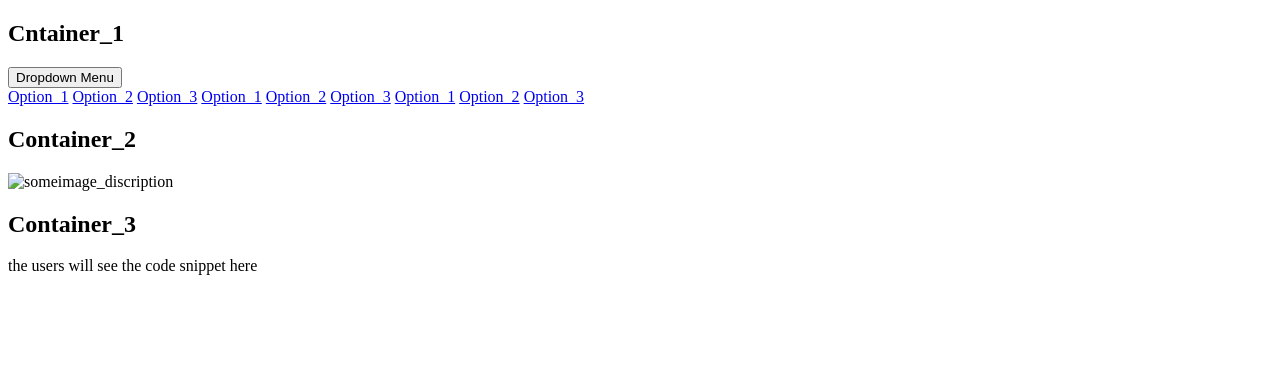
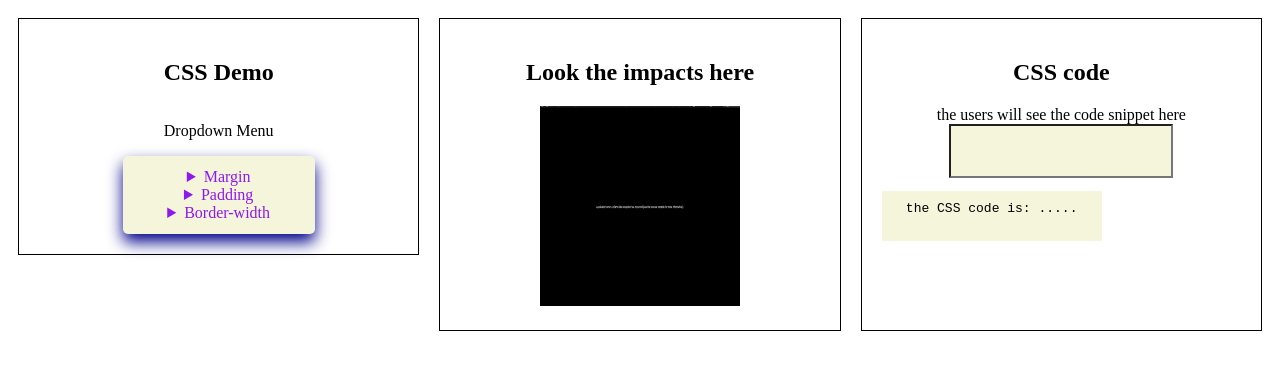
Before and after one commit to designftw/hw4-yonas39, a plain HTML site: page css-demo/index.html in a window 1280 px wide. Drawn offline with Linux system fonts and the light colour scheme.

Commit message:
Changed to margin, padding, and border-width

```diff
--- a/css-demo/index.html
+++ b/css-demo/index.html
@@ -2,43 +2,110 @@
 <html lang="en">
   <head>
     <meta charset="UTF-8" />
-    <title><!-- CSS Feature Demo name here --></title>
+    <title><!-- CSS Feature Demo name here --> CSS DEMO</title>
+    <meta name="viewport" content="width=device-width" />
+    <link rel="stylesheet" href="style.css" />
   </head>
   <body>
     <!-- <span>
       <input type="range" min="0" max="100" value="5" />
     </span> -->
-    <div class="Container">
+    <div class="container">
       <div class="all_containers container_1 left">
-        <h2>Cntainer_1</h2>
+        <h2>CSS Demo</h2>
         <div class="dropdown">
-          <button>Dropdown Menu</button>
+          <!-- <button>Dropdown Menu</button> -->
+          <p>Dropdown Menu</p>
           <div class="Dropdown_content">
-            <a href="#"> Option_1</a>
-            <a href="#"> Option_2</a>
-            <a href="#"> Option_3</a>
-            <!--  -->
-            <a href="#"> Option_1</a>
-            <a href="#"> Option_2</a>
-            <a href="#"> Option_3</a>
-            <!--  -->
-            <a href="#"> Option_1</a>
-            <a href="#"> Option_2</a>
-            <a href="#"> Option_3</a>
+            <details>
+              <summary>Margin</summary>
+              <label for="range"> Margin-top : </label>
+              <input type="range" min="0" max="100" value="5" />
+              <br />
+
+              <label for="range"> Margin-right : </label>
+              <input type="range" min="0" max="100" value="5" />
+              <br />
+
+              <label for="range"> Margin-bottom :</label>
+              <input type="range" min="0" max="100" value="10" />
+              <br />
+
+              <label for="range"> Margin-left :</label>
+              <input type="range" min="0" max="100" value="10" />
+            </details>
+
+            <details>
+              <summary>Padding</summary>
+              <label for="range"> Padding-top :</label>
+              <input type="range" min="0" max="100" value="10" />
+              <br />
+
+              <label for="range"> Padding-right :</label>
+              <input type="range" min="0" max="100" value="10" />
+              <br />
+
+              <label for="range"> Padding-bottom :</label>
+              <input type="range" min="0" max="100" value="10" />
+              <br />
+
+              <label for="range"> Padding-left :</label>
+              <input type="range" min="0" max="100" value="10" />
+            </details>
+
+            <details>
+              <summary>Border-width</summary>
+              <label for="range"> Border-width-top :</label>
+              <input type="range" min="0" max="100" value="10" />
+              <br />
+
+              <label for="range"> Border-width-right:</label>
+              <input type="range" min="0" max="100" value="15" />
+              <br />
+
+              <label for="range"> Border-width-bottom:</label>
+              <input type="range" min="0" max="100" value="15" />
+              <br />
+
+              <label for="range"> Border-width-left:</label>
+              <input type="range" min="0" max="100" value="15" />
+            </details>
           </div>
+          <!-- <div class="Dropdown_content">
+            <label for="range"> background</label>
+            <input type="range" min="0" max="100" value="5" />
+
+            <label for="range"> background_attachment </label>
+            <input type="range" min="0" max="100" value="5" />
+
+            <label for="range"> background_image</label>
+            <input type="range" min="0" max="100" value="10" />
+
+            <label for="range"> background_effect_4</label>
+            <input type="range" min="0" max="100" value="10" />
+
+            <label for="range"> background_effect_5</label>
+            <input type="range" min="0" max="100" value="15" />
+          </div> -->
         </div>
       </div>
       <div class="all_containers container_2 right">
-        <h2>Container_2</h2>
+        <h2>Look the impacts here</h2>
         <img
           class="image"
-          src="/hw4-yonas39/css-demo-critique/image_1"
+          src="image_1.png"
+          width="200px"
+          height="200px"
           alt="someimage_discription"
         />
       </div>
       <div class="all_containers Container_3 right">
-        <h2>Container_3</h2>
-        <p>the users will see the code snippet here</p>
+        <h2>CSS code</h2>
+        <label class="css-output"
+          >the users will see the code snippet here
+          <input class="css-read" readonly="" />
+          <pre class="css-read">the CSS code is: .....</pre>
+        </label>
       </div>
     </div>
   </body>
--- a/css-demo/style.css
+++ b/css-demo/style.css
@@ -1,7 +1,7 @@
 .container {
   display: flex;
-  flex-wrap: wrap;
-  align-items: flex-start; /*align containers to the top*/
+  /* flex-wrap: wrap;
+  align-items: flex-start; align containers to the top */
 }
 .all_containers {
   /* flex: 1; */
@@ -24,8 +24,8 @@
   position: relative;
 }
 .Dropdown_content {
-  display: none;
-  position: absolute;
+  /* display: none; */
+  position: relative;
   z-index: 1;
   background-color: beige;
   min-width: 160px;
@@ -34,22 +34,40 @@
   border-radius: 5px;
 }
 
-.dropdown:focus .Dropdown_content {
+/* .dropdown:hover .Dropdown_content {
   display: block;
-}
-.image {
-  width: 100%;
-  height: auto;
-}
+} */
+/* .image {
+  width: 200px;
+  height: 200px;
+} */
 .left {
+  align-items: right;
+  size-adjust: auto;
   flex-basis: 50%;
+  /* flex-grow: auto; */
+  align-self: flex-start;
 }
 .right {
   flex-basis: 50%;
-  display: flex;
-  flex-wrap: wrap;
-  justify-content: space-between; /*space out the containers*/
+  flex-direction: row;
+  /* display: flex; */
+  /* flex-wrap: wrap; */
+  /* justify-content: space-between; space out the containers */
 }
 .right .container {
   flex-basis: 48%; /*will adjust the size of boxes to fit in the container*/
 }
+
+summary {
+  color: rgb(144, 23, 237);
+}
+
+.css-output {
+}
+.css-read {
+  width: 200px; /* adjust the width of the input box */
+  height: 30px; /* adjust the height of the input box */
+  padding: 10px;
+  background-color: beige;
+}
```
